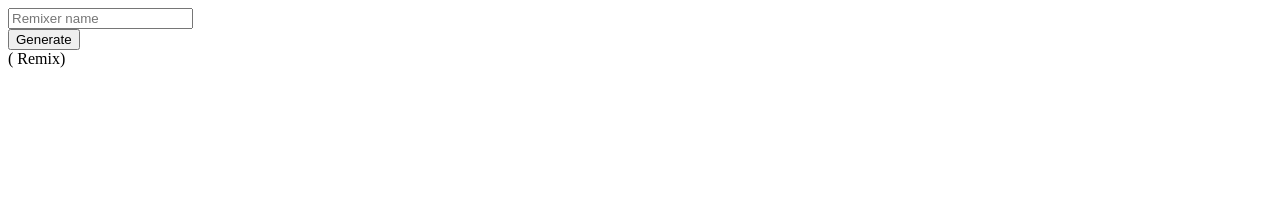
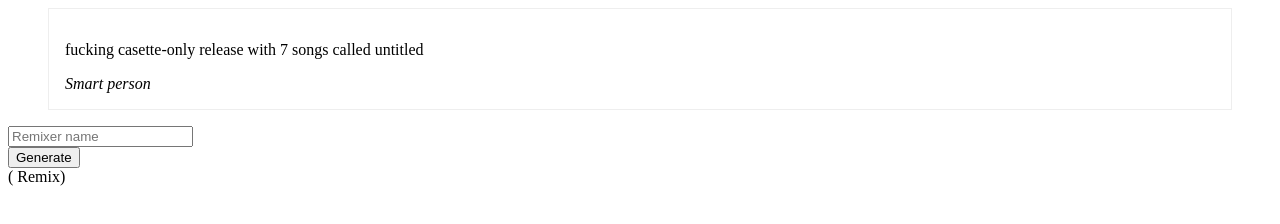
Before and after one commit to ivarboms/remix-name-generator, a plain HTML site: page index.html in a window 1280 px wide. Drawn offline with nearby package versions, Linux system fonts and the light colour scheme.

Commit message:
Add nice quote

```diff
--- a/index.html
+++ b/index.html
@@ -1,5 +1,12 @@
 <link rel="stylesheet" href="remix-name-generator.css"></link>
 <script src="https://cdnjs.cloudflare.com/ajax/libs/vue/2.2.1/vue.min.js"></script>
+
+<div>
+	<blockquote>
+		<p>fucking casette-only release with 7 songs called untitled</p>
+		<cite>Smart person</cite>
+	</blockquote>
+</div>
 
 <div id="remix-name-gen">
 	<div>
--- a/remix-name-generator.css
+++ b/remix-name-generator.css
@@ -6,3 +6,8 @@
 .clickable:hover {
 	background-color: #eee;
 }
+
+blockquote {
+	border: 1px solid #eee;
+	padding: 1em;
+}
```
